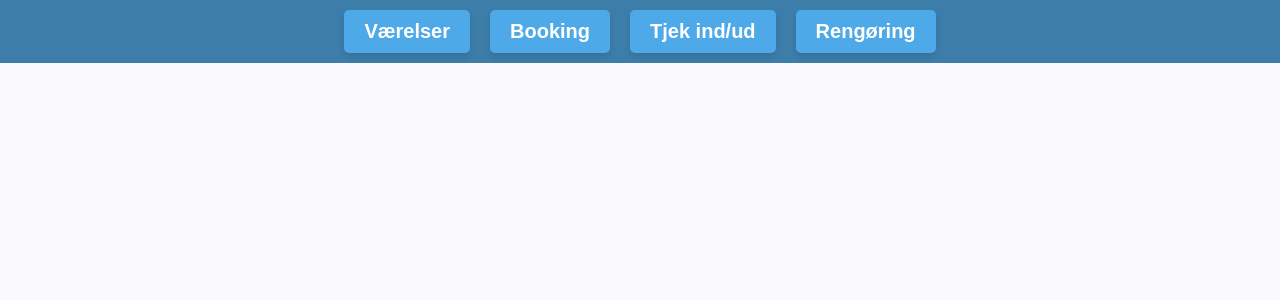
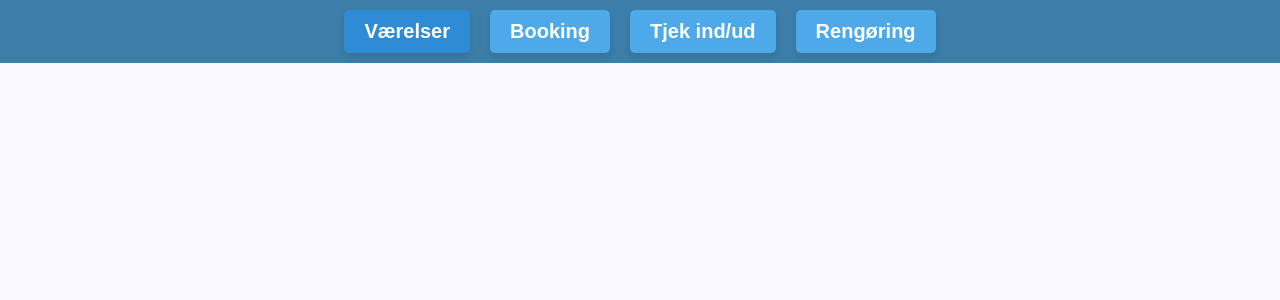
Before and after one commit to lahi1998/HotelBookingSVP, an Angular app in the folder Hotel-Angular/: page /staff/nav in a window 1280 px wide. In both pictures the pointer is over the button "Værelser". Shown: the top 300 px of the page. Built offline with nearby package versions, Linux system fonts and the light colour scheme.

Commit message:
added hover button animation

```diff
--- a/Hotel-Angular/src/app/components/admin/adminNav/adminNav.css
+++ b/Hotel-Angular/src/app/components/admin/adminNav/adminNav.css
@@ -17,6 +17,10 @@ button {
     box-shadow: 0 4px 6px rgba(0, 0, 0, 0.1);
 }
 
+button:hover {
+  background-color: #2e8cd6;
+}
+
 
 /* Responsive */
 @media screen and (max-width: 480px) {
--- a/Hotel-Angular/src/app/components/staff/staffNav/staffNav.css
+++ b/Hotel-Angular/src/app/components/staff/staffNav/staffNav.css
@@ -16,3 +16,7 @@ button{
     font-weight: bold;
     box-shadow: 0 4px 6px rgba(0, 0, 0, 0.1);
 }
+
+button:hover {
+  background-color: #2e8cd6;
+}
```
